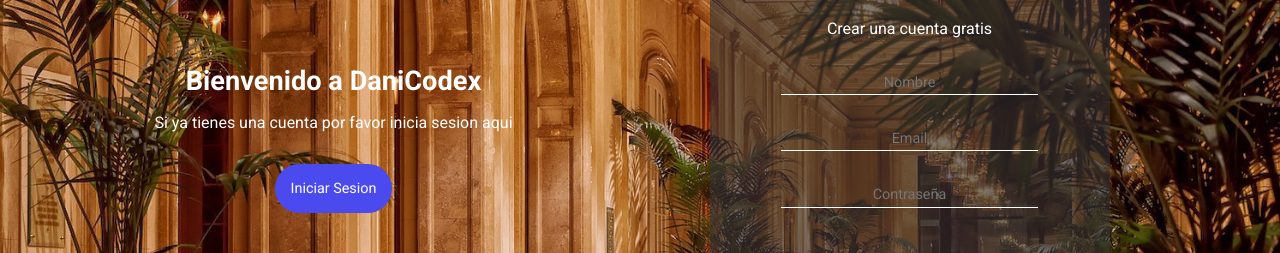
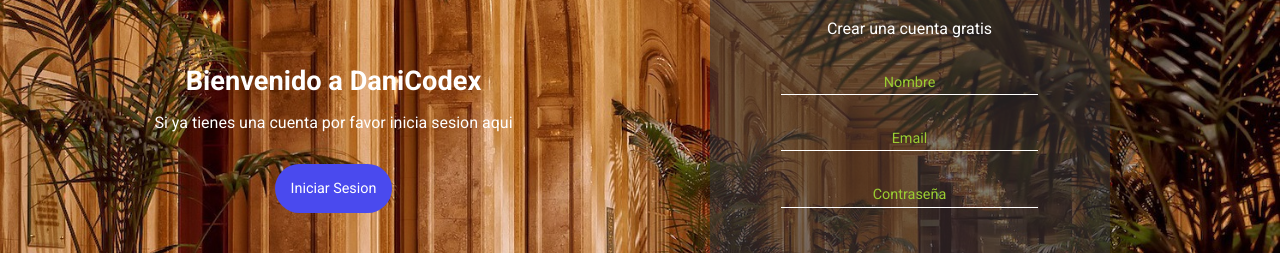
Before and after one commit to karenlorod/mintic-ciclo3, a plain HTML site: page login_registro.html in a window 1280 px wide. Shown: the part 269-522 px from the top of the page. Drawn offline with nearby package versions, Linux system fonts and the light colour scheme.

Commit message:
modificando color placeholder a yellowgreen

```diff
--- a/css/login_registro.css
+++ b/css/login_registro.css
@@ -17,7 +17,7 @@ body {
     color: #fff;
 }
 
-
+::placeholder  { color:yellowgreen; }
 
 .container-form {
     width: 90%;
```
